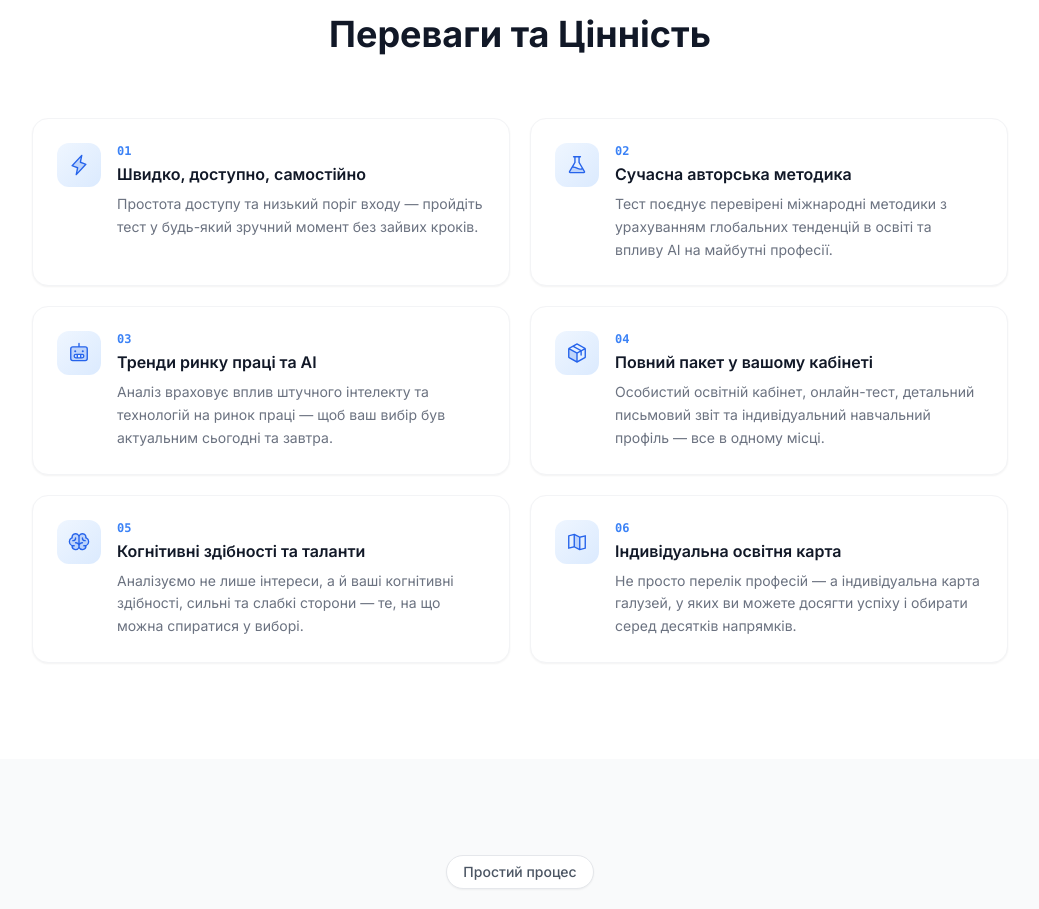
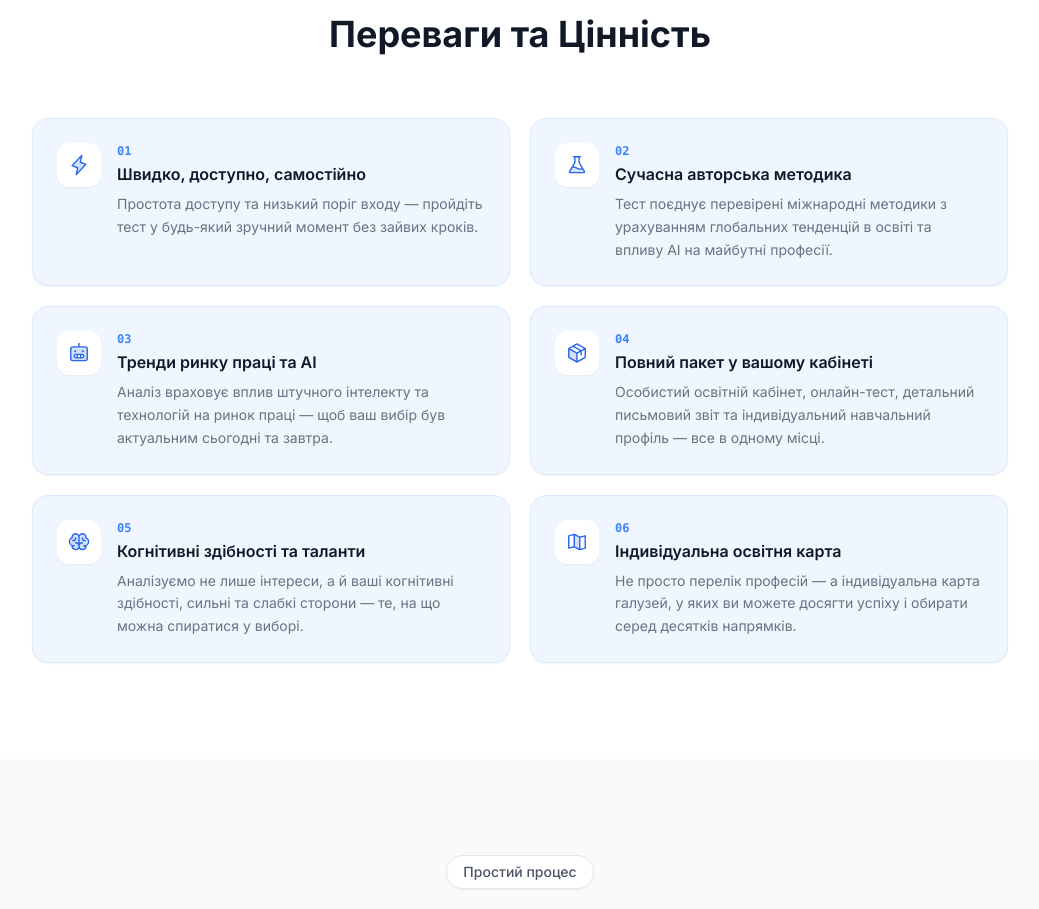
Before and after one commit to klbvct/academy, a Next.js app: page / in a window 1280 px wide. Shown: the part 1427-2336 px from the top of the page, without its empty margins (120-1159 px from the left). Built offline with nearby package versions, Linux system fonts and the light colour scheme.

Commit message:
style(landing): make advantages cards blue for better contrast

```diff
--- a/app/page.tsx
+++ b/app/page.tsx
@@ -243,8 +243,8 @@ export default function Home() {
             </div>
             <div className="grid grid-cols-1 md:grid-cols-2 gap-5">
               {advantages.map((a, i) => (
-                <div key={i} id={`av-${i}`} className="flex items-start gap-4 rounded-2xl border border-gray-100 bg-white p-6 shadow-sm hover:shadow-md hover:border-blue-100 hover:-translate-y-1 transition-all duration-300">
-                  <div className="flex-shrink-0 h-11 w-11 rounded-xl bg-gradient-to-br from-blue-50 to-blue-100 flex items-center justify-center">
+                <div key={i} id={`av-${i}`} className="flex items-start gap-4 rounded-2xl border border-blue-100 bg-blue-50 p-6 shadow-sm hover:shadow-md hover:border-blue-200 hover:-translate-y-1 transition-all duration-300">
+                  <div className="flex-shrink-0 h-11 w-11 rounded-xl bg-white flex items-center justify-center shadow-sm">
                     {a.icon}
                   </div>
                   <div>
```
